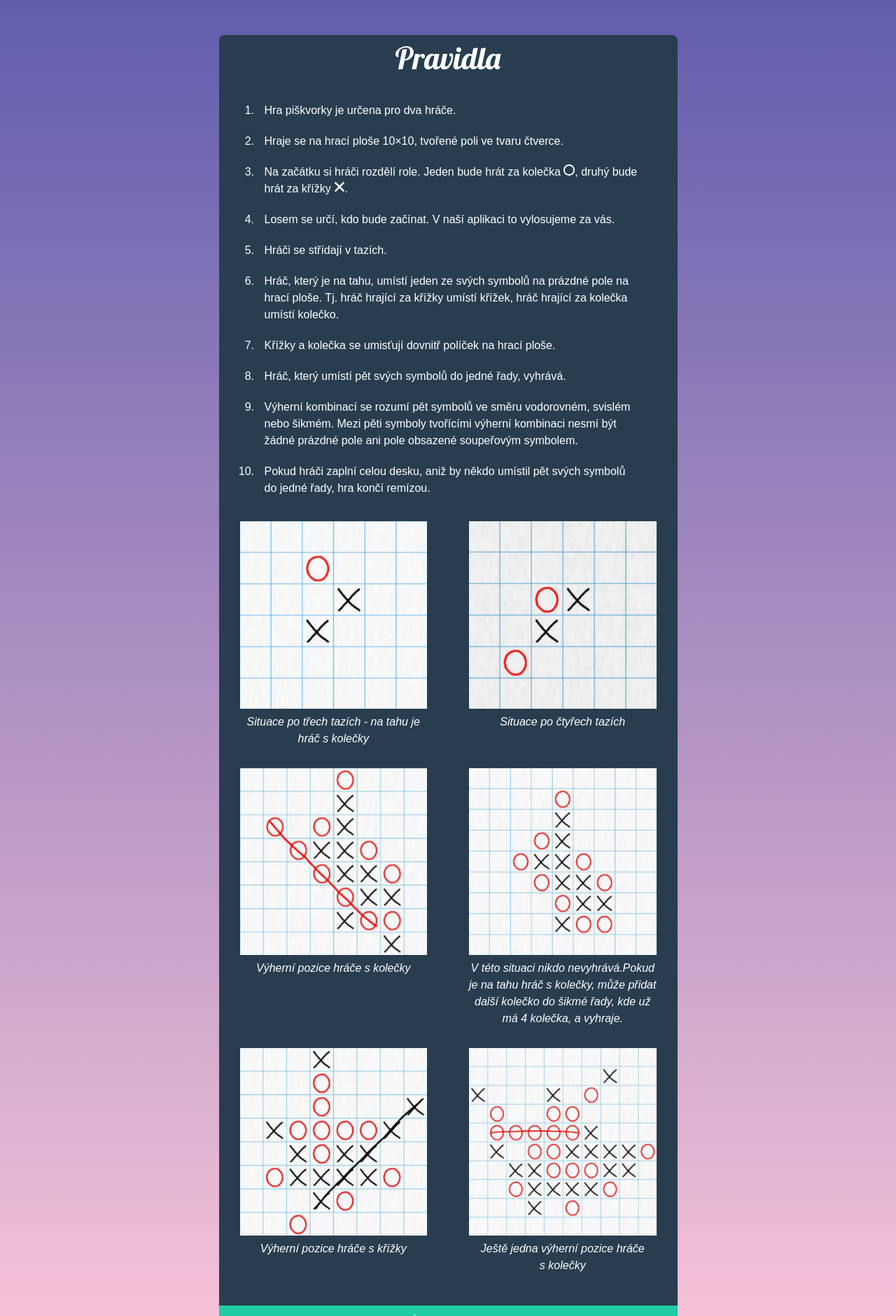
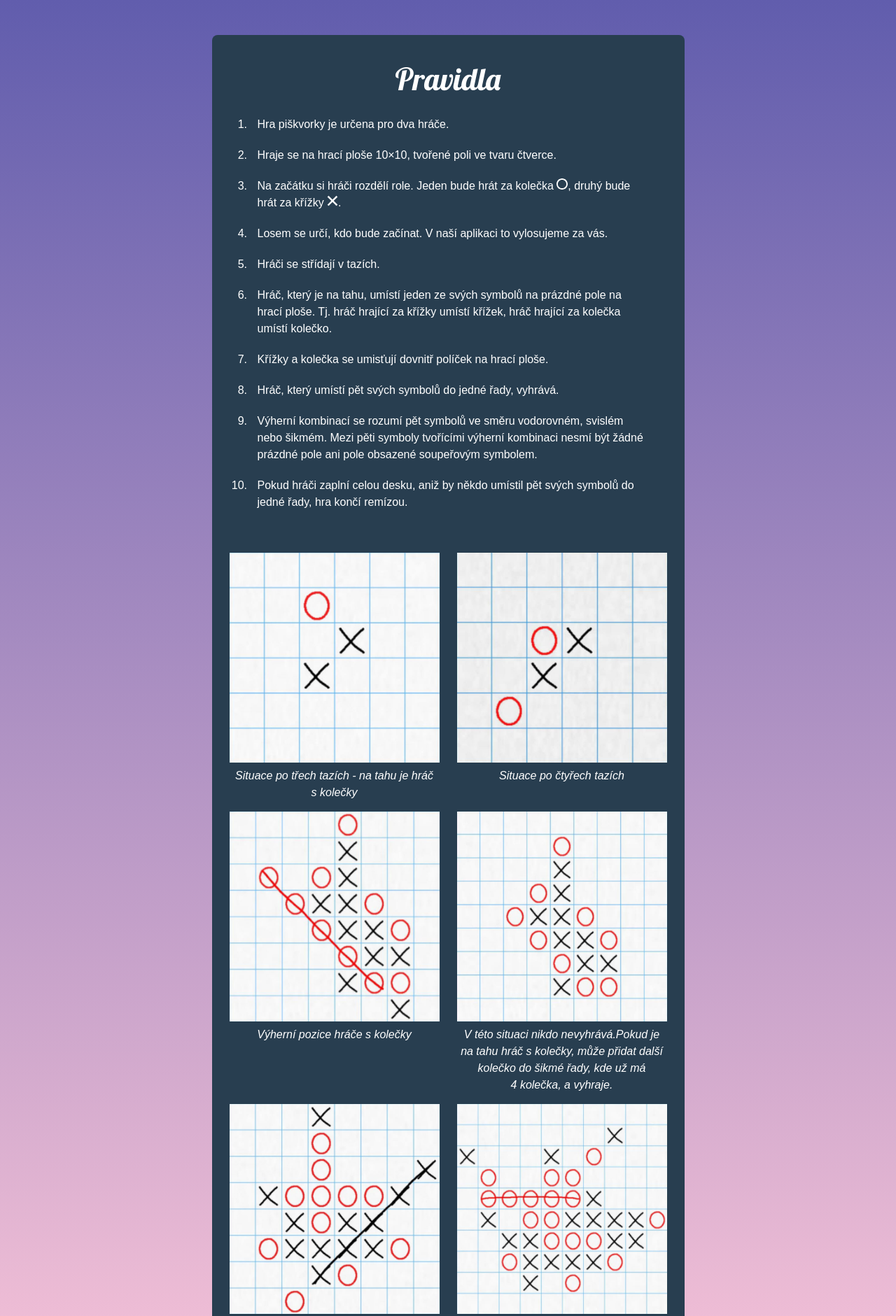
Before and after one commit to KristynRiho/piskvorky, a plain HTML site: page pravidla.html in a window 1280 px wide. Shown: the top 1881 px of the page at 70% size. Drawn offline with Linux system fonts and the light colour scheme.

Commit message:
zmeny po codereview

```diff
--- a/pravidla.html
+++ b/pravidla.html
@@ -1,5 +1,5 @@
 <!DOCTYPE html>
-<html lang="en">
+<html lang="cs">
   <head>
     <meta charset="UTF-8" />
     <meta http-equiv="X-UA-Compatible" content="IE=edge" />
@@ -17,6 +17,7 @@
       <header>
         <h1 class="headings">Pravidla</h1>
       </header>
+
       <main>
         <ol class="rules">
           <li>Hra piškvorky je určena pro dva hráče.</li>
@@ -49,6 +50,7 @@
             symbolů do jedné řady, hra končí remízou.
           </li>
         </ol>
+
         <div class="flex-container">
           <figure>
             <img src="images/instructions-01.jpg" alt="Instrukce č.1" />
--- a/style.css
+++ b/style.css
@@ -41,19 +41,22 @@ body {
 }
 
 .text {
-  padding: 0 10px;
+  padding: 10px 10px;
 }
 
 .headings {
   font-family: 'Lobster', cursive;
   font-size: 44px;
   font-weight: 400;
-  margin: 30px 0;
+  margin: 20px 0;
 }
 
+.container--rules .headings {
+  padding-top: 30px;
+}
 /* tlačítka */
 .buttons {
-  margin-top: 30px;
+  margin-top: 15px;
 }
 
 .btn {
@@ -96,12 +99,16 @@ body {
 .rules-symbol {
   width: 1em;
   height: 1em;
-  filter: contrast(0%) brightness(200%);
+  filter: invert(100%);
 }
 
 /* obrazky s instrukcemi */
+.flex-container {
+  padding: 25px;
+}
+
 figure {
-  padding: 15px 30px;
+  padding-top: 15px;
 }
 
 figure img {
@@ -114,15 +121,16 @@ figure figcaption {
 
 @media screen and (min-width: 750px) {
   .container--rules {
-    width: 655px;
+    width: 675px;
   }
 
   .flex-container {
     display: flex;
     flex-wrap: wrap;
+    justify-content: space-between;
   }
 
   figure {
-    flex-basis: 50%;
+    width: calc((100% - 25px) / 2);
   }
 }
```
Also changed, not shown: index.html (+1 -1 lines).
